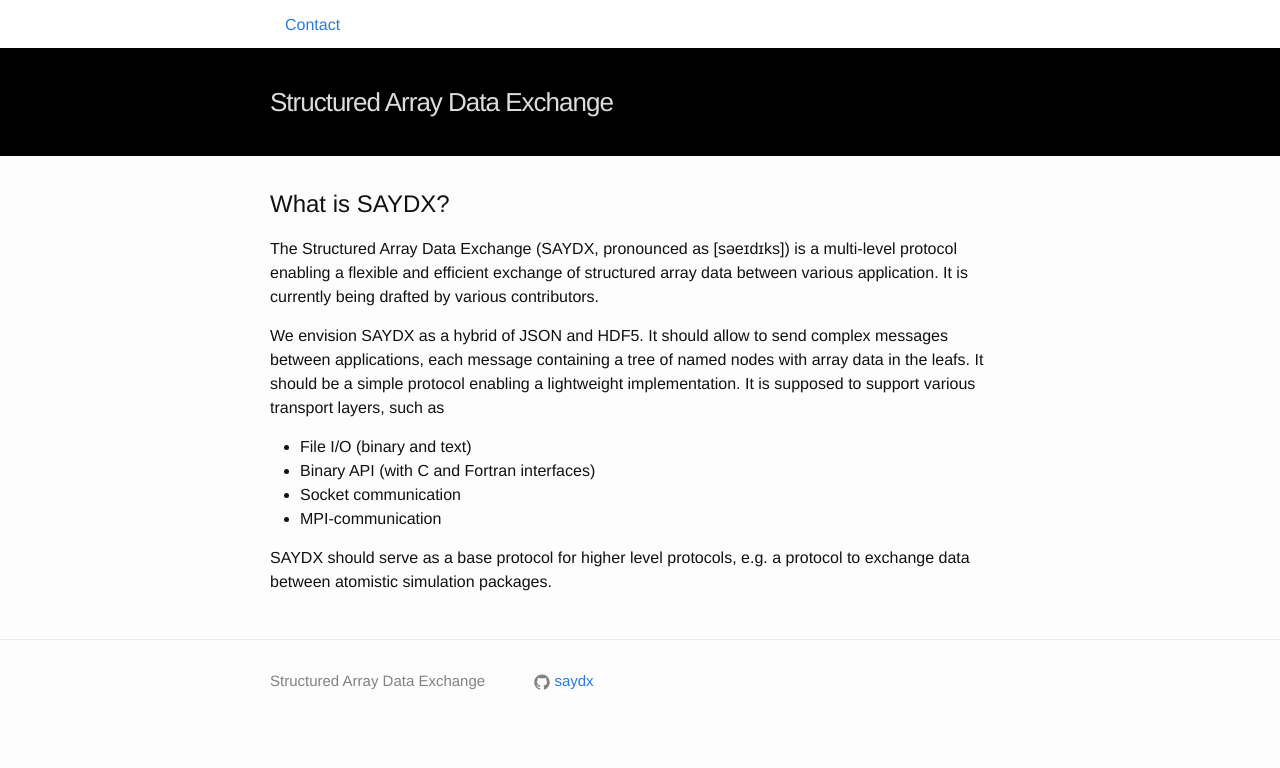
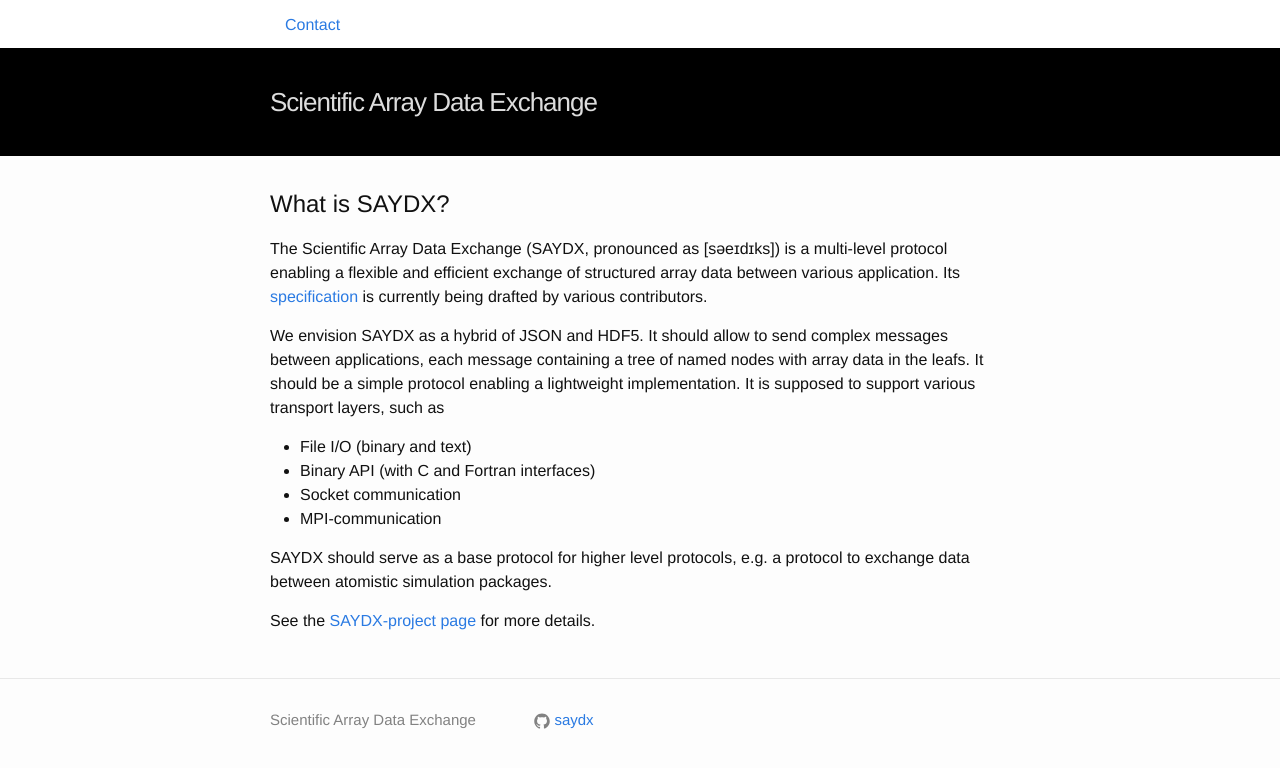
Before and after one commit to saydx/saydx.github.io, a Jekyll site: the page built from index.html, in a window 1280 px wide. Shown: the top 768 px of the page. Built offline with Jekyll 4.4.1, drawn with Linux system fonts in a browser that asks for light colours.

Commit message:
Change acronym resolution

```diff
--- a/_config.yml
+++ b/_config.yml
@@ -6,7 +6,7 @@
 # 'jekyll serve'. If you change this file, please restart the server process.
 
 # Site settings
-title: Structured Array Data Exchange
+title: Scientific Array Data Exchange
 email: aradi@uni-bremen.de
 description: > # this means to ignore newlines until "baseurl:"
   Protocol for exchanging structured array data between applications
--- a/index.html
+++ b/index.html
@@ -6,10 +6,11 @@ layout: default
 <h2>What is SAYDX?</h2>
 
 <p>
-  The Structured Array Data Exchange (SAYDX, pronounced as [səeɪdɪks]) is a
+  The Scientific Array Data Exchange (SAYDX, pronounced as [səeɪdɪks]) is a
   multi-level protocol enabling a flexible and efficient exchange of structured
-  array data between various application. It is currently being drafted by
-  various contributors.
+  array data between various
+  application. Its <a href="https://github.com/saydx/specification">specification</a>
+  is currently being drafted by various contributors.
 </p>
 
 <p>
@@ -30,3 +31,9 @@ layout: default
   SAYDX should serve as a base protocol for higher level protocols, e.g. a
   protocol to exchange data between atomistic simulation packages.
 </p>
+
+
+<p>
+  See the <a href="https://github.com/saydx/">SAYDX-project page</a> for more
+  details.
+</p>
```
